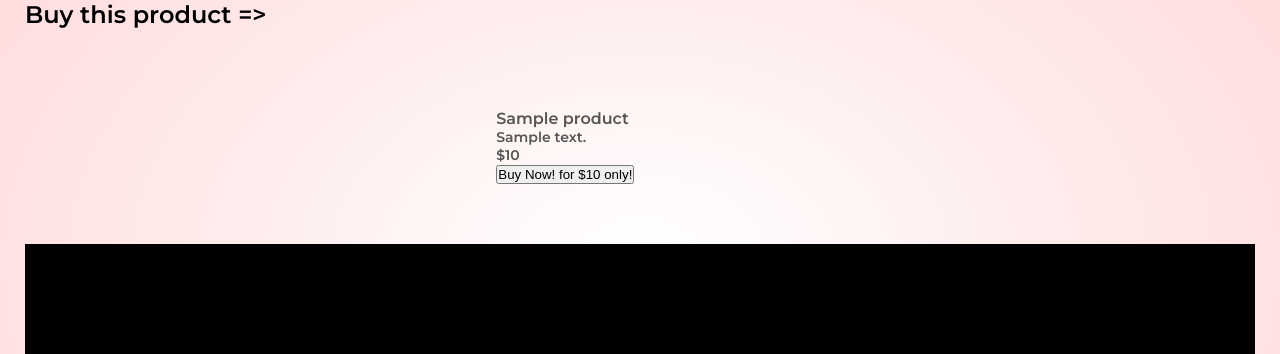
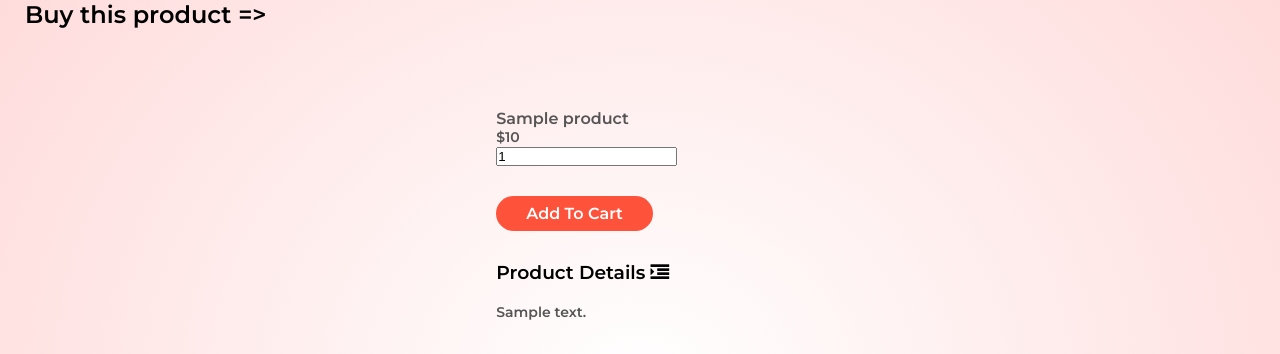
Before and after one commit to DevHyperCoder/VirtualResources, a Django app: page /buy?id=1 in a window 1280 px wide. Shown: the part 169-523 px from the top of the page. Run offline with Django 3.2, Linux system fonts and the light colour scheme; a user stored in the database is signed in; tables that the repository leaves empty hold one stand-in row (values such as "Sample post"); grey boxes are pictures that could not be loaded.

Commit message:
Added product details to buy.html

```diff
--- a/virtualresources/webapp/templates/buy.html
+++ b/virtualresources/webapp/templates/buy.html
@@ -27,7 +27,6 @@ Buy {{product.title}}
         <!-- TODO add this image later -->
         <!-- <img src="images/product-1.jpg"> -->
         <h4> {{product.name}}</h4>
-        <p>{{product.desc}}</p>
 
         <!-- TODO COMPLETE RATING -->
         <!-- <div class="rating">
@@ -39,10 +38,17 @@ Buy {{product.title}}
         </div> -->
 
         <p>${{product.price}}</p>
+        <input type="number" value="1">
+        <a href="" class="btn">Add To Cart</a>
+
+        <h3>Product Details <i class="fa fa-indent"></i></h3>
+        <br>
+        <p>{{product.desc}}</p>
+<br>
         <form action="" method="post">
             {% csrf_token %}
             <input type="text" name="id" value="{{product.id}}" hidden=True>
-            <button type="submit">Buy Now! for ${{product.price}} only!</button>
+            <button class = "btn"type="submit">Buy Now! for ${{product.price}} only!</button>
         </form>
     </div>
 
```
